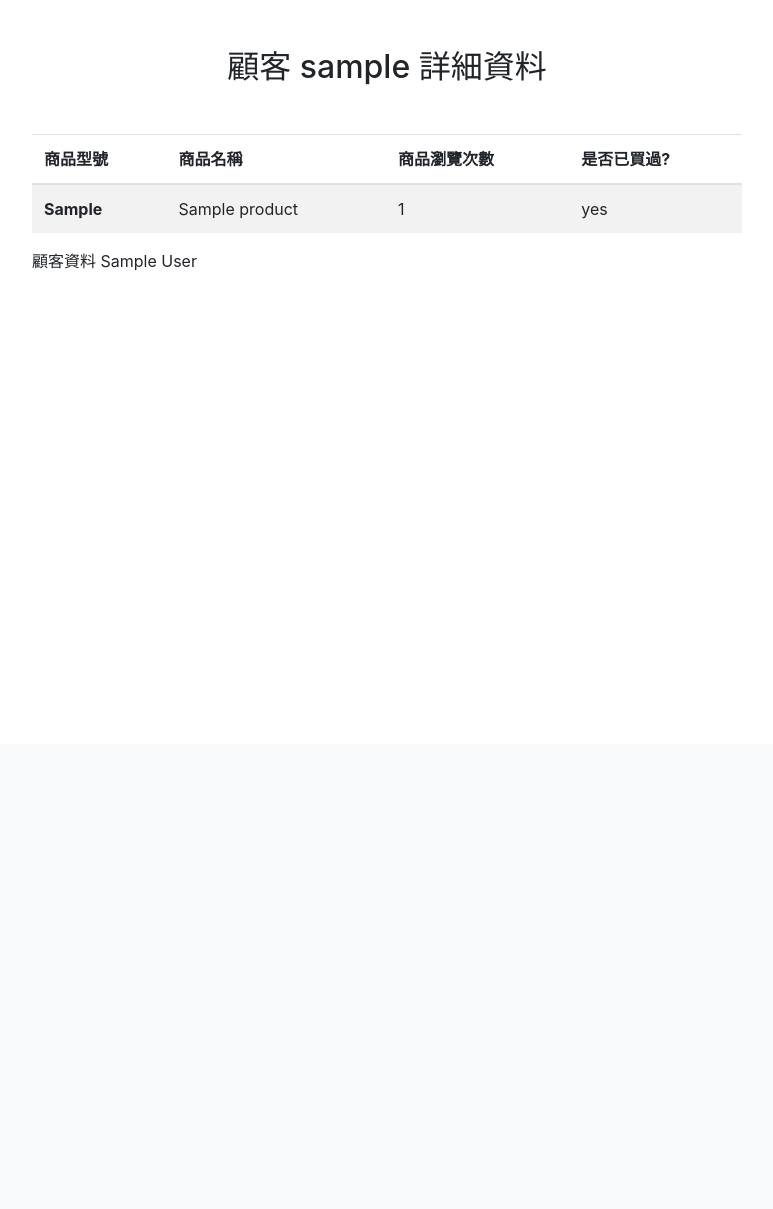
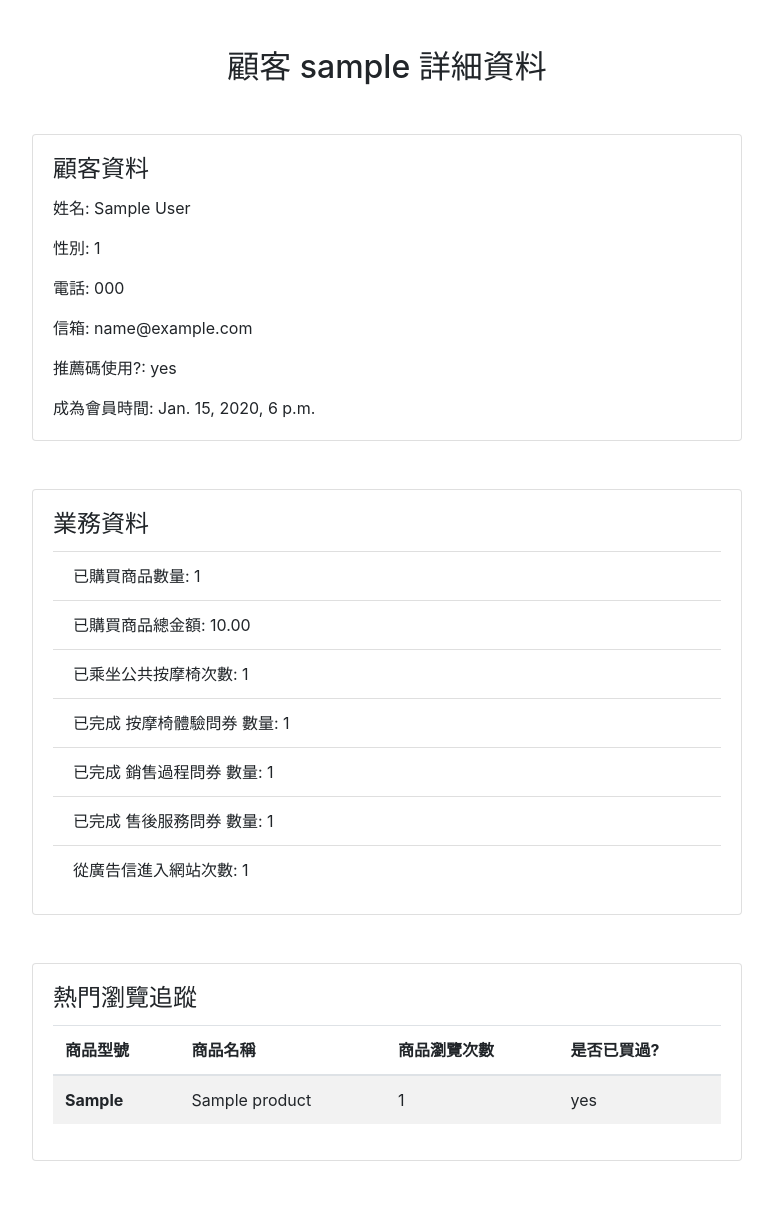
Before and after one commit to hank1224/SE_Group11, a Django app: page /SalesApp/customer_detail/1/ in a window 1280 px wide. Shown: the part 56-1265 px from the top of the page, without its empty margins (253-1026 px from the left). Before the commit the page ends 326 px from the top, so only its background shows below. Run offline with Django 4.2, Linux system fonts and the light colour scheme; tables that the repository leaves empty hold one stand-in row (values such as "Sample post"); parts of the project's set-up code (start-up, migrations or seed data) failed here and were passed over; some libraries are stand-ins or nearby versions.

Commit message:
customer_detail DONE

```diff
--- a/SE_final/SalesApp_app/views.py
+++ b/SE_final/SalesApp_app/views.py
@@ -12,7 +12,8 @@ from SE_final import settings
 from django.core.mail import EmailMultiAlternatives
 from django.utils.html import strip_tags
 
-from collections import defaultdict
+from django.db.models import Count
+
 
 
 # 登入狀態確認，並且區隔客戶與員工
@@ -137,6 +138,9 @@ def customer_detail(request, customer_id):
     sales_records = SalesRecords.objects.filter(customer=customer)
     products = Products.objects.all()
     customer_web_views = CustomerWebViews.objects.filter(customer=customer)
+    massage_chair_records = MassageChairRecord.objects.filter(customer=customer)
+    experience_questionnaires = ExperienceQuestionnaires.objects.filter(customer=customer)
+    customer_AD_clicks = CustomerADClicks.objects.filter(customer=customer)
 
     products_data = []
     for product in products:
@@ -150,7 +154,31 @@ def customer_detail(request, customer_id):
                         product_dict['bought'] = True
                         break
         products_data.append(product_dict)
-
     top_products = sorted(products_data, key=lambda k: k['view_counts'], reverse=True)
 
-    return render(request, 'SalesApp/customer_detail.html', {'customer': customer, 'top_products': top_products})
+    bought_product_counts = sales_records.count()
+
+    bought_sum = 0
+    for sales_record in sales_records:
+        bought_sum += sales_record.sales_price
+
+    massage_chair_counts = massage_chair_records.count()
+
+    massage_chair_EQ_counts = experience_questionnaires.count()
+
+    finished_process_EQ = SalesRecords.objects.filter(salesquestionnaires__sales_process_score__isnull=False).annotate(sq_count=Count('salesquestionnaires')).filter(sq_count__gt=0).count()
+
+    finished_warranty_EQ = SalesRecords.objects.filter(salesquestionnaires__warranty_process_score__isnull=False).annotate(sq_count=Count('salesquestionnaires')).filter(sq_count__gt=0).count()
+
+    AD_clicks = customer_AD_clicks.count()
+
+    counts={
+        'bought_product_counts': bought_product_counts,
+        'bought_sum': bought_sum,
+        'massage_chair_counts': massage_chair_counts,
+        'massage_chair_EQ_counts': massage_chair_EQ_counts,
+        'finished_process_EQ': finished_process_EQ,
+        'finished_warranty_EQ': finished_warranty_EQ,
+        'AD_clicks': AD_clicks,
+    }
+    return render(request, 'SalesApp/customer_detail.html', {'customer': customer, 'top_products': top_products, 'counts': counts})
--- a/SE_final/templates/SalesApp/customer_detail.html
+++ b/SE_final/templates/SalesApp/customer_detail.html
@@ -8,6 +8,36 @@
   <div class="row justify-content-center">
     <div class="col-12 col-lg-8">
 
+      <div class="card mb-5">
+        <div class="card-body">
+          <h4 class="card-title">顧客資料</h4>
+          <p class="card-text">姓名: {{ customer.customer_name }}</p>
+          <p class="card-text">性別: {{ customer.customer_gender }}</p>
+          <p class="card-text">電話: {{ customer.phone_number }}</p>
+          <p class="card-text">信箱: {{ customer.username.email }}</p>
+            <p class="card-text">推薦碼使用?: {{ customer.referralcodes.used_referral_code|yesno }}</p>
+          <p class="card-text">成為會員時間: {{ customer.username.date_joined }}</p>
+        </div>
+      </div>
+
+      <div class="card mb-5">
+        <div class="card-body">
+          <h4 class="card-title">業務資料</h4>
+          <ul class="list-group list-group-flush">
+            <li class="list-group-item">已購買商品數量: {{ counts.bought_product_counts }}</li>
+            <li class="list-group-item">已購買商品總金額: {{ counts.bought_sum }}</li>
+            <li class="list-group-item">已乘坐公共按摩椅次數: {{ counts.massage_chair_counts }}</li>
+            <li class="list-group-item">已完成 按摩椅體驗問券 數量: {{ counts.massage_chair_EQ_counts }}</li>
+            <li class="list-group-item">已完成 銷售過程問券 數量: {{ counts.finished_process_EQ }}</li>
+            <li class="list-group-item">已完成 售後服務問券 數量:  {{ counts.finished_warranty_EQ }}</li>
+            <li class="list-group-item">從廣告信進入網站次數: {{ counts.AD_clicks }}</li>
+          </ul>
+        </div>
+      </div>
+
+      <div class="card">
+        <div class="card-body">
+          <h4 class="card-title">熱門瀏覽追蹤</h4>
           <div class="table-responsive">
             <table class="table table-striped">
               <thead>
@@ -30,10 +60,8 @@
               </tbody>
             </table>
           </div>
-      顧客資料
-      {{ customer.customer_name }}
-      {{ customer.customer_phone }}
-      {{ customer.customer_customer_gender }}
+        </div>
+      </div>
 
     </div>
   </div>
```
Lines whose indentation alone changed are shown as unchanged.
